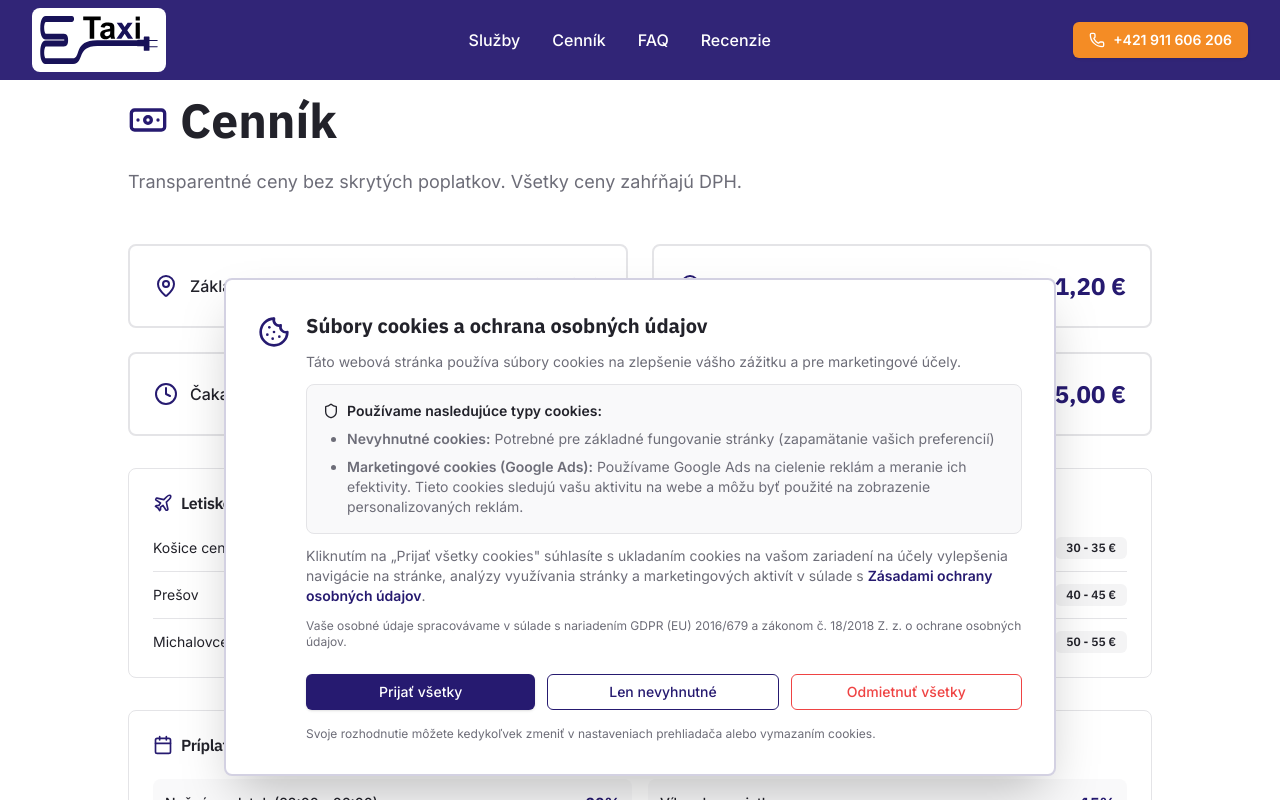
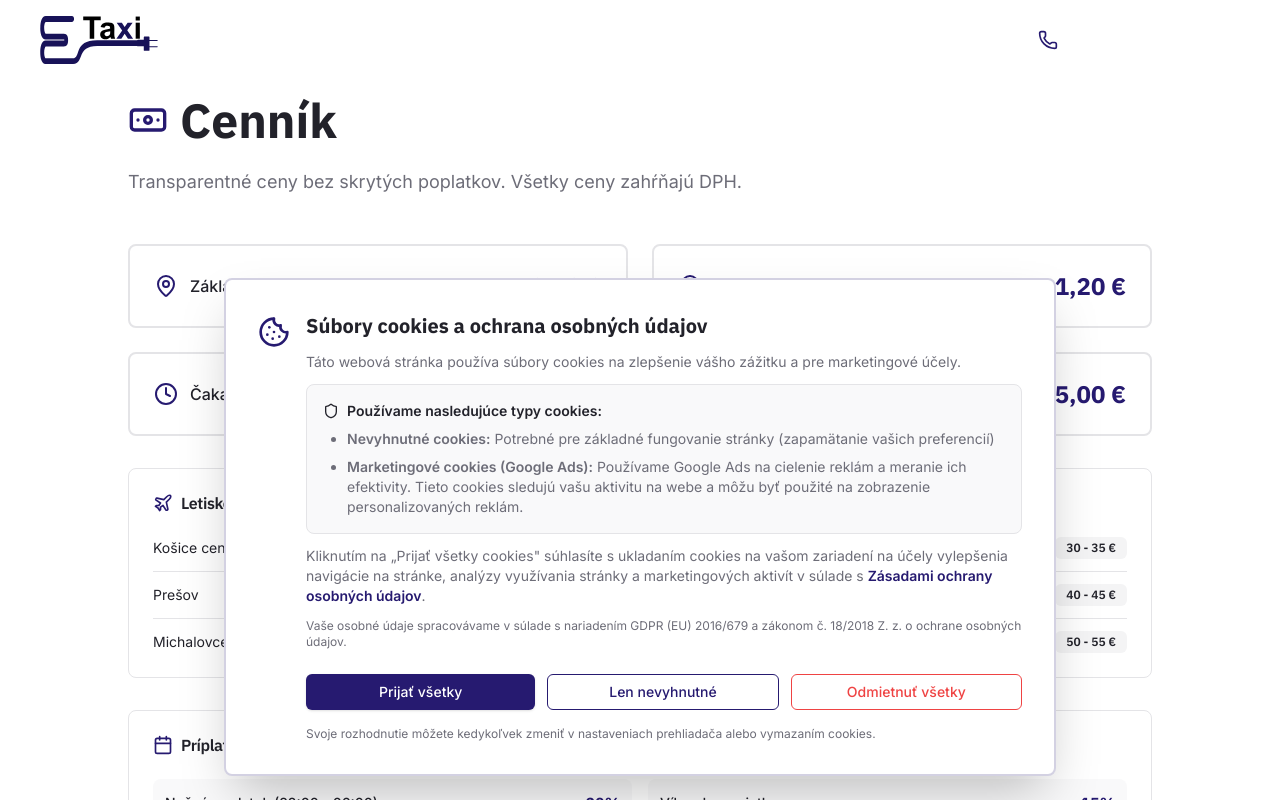
Before and after one commit to peterbejcek/sg-5ee718f3-49be-42fb-857b-8ae5c6e22001-1777794411, a Next.js app: page /cennik in a window 1280 px wide. Shown: the top 800 px of the page. Built offline with nearby package versions, Linux system fonts and the light colour scheme.

Commit message:
feat(ui): update header styling and contact section

```diff
--- a/src/components/Header.tsx
+++ b/src/components/Header.tsx
@@ -11,7 +11,8 @@ export function Header() {
 
   useEffect(() => {
     const handleScroll = () => {
-      setIsScrolled(window.scrollY > 50);
+      // Header becomes white after scrolling past hero (approximately 100vh)
+      setIsScrolled(window.scrollY > window.innerHeight * 0.5);
     };
 
     window.addEventListener("scroll", handleScroll);
@@ -29,8 +30,8 @@ export function Header() {
     <header
       className={`fixed top-0 left-0 right-0 z-50 transition-all duration-300 ${
         isScrolled
-          ? "bg-primary shadow-lg"
-          : "bg-primary/95 backdrop-blur-sm"
+          ? "bg-white shadow-md"
+          : "bg-white/10 backdrop-blur-sm"
       }`}
     >
       <div className="container">
@@ -38,7 +39,7 @@ export function Header() {
           {/* Logo */}
           <Link href="/" className="flex items-center gap-3">
             <div className={`p-2 rounded-lg transition-colors ${
-              isScrolled ? "" : "bg-white"
+              isScrolled ? "bg-primary/5" : "bg-white"
             }`}>
               <img
                 src="/etaxi_logo_svg.svg"
@@ -49,12 +50,16 @@ export function Header() {
           </Link>
 
           {/* Desktop Navigation */}
-          <nav className="hidden md:flex items-center gap-8">
+          <nav className="hidden lg:flex items-center gap-8">
             {navLinks.map((link) => (
               <Link
                 key={link.href}
                 href={link.href}
-                className="text-white hover:text-accent transition-colors font-medium"
+                className={`font-medium transition-colors ${
+                  isScrolled
+                    ? "text-foreground hover:text-primary"
+                    : "text-white hover:text-accent"
+                }`}
               >
                 {link.label}
               </Link>
@@ -63,18 +68,39 @@ export function Header() {
 
           {/* Call Button - Desktop */}
           <div className="hidden md:block">
-            <Link href="tel:+421911606206">
-              <Button className="bg-accent hover:bg-accent/90 text-white font-semibold gap-2">
-                <Phone className="h-4 w-4" />
-                +421 911 606 206
-              </Button>
+            <Link href="tel:+421911606206" className="flex items-center gap-3 group">
+              <div className={`p-3 rounded-full transition-all ${
+                isScrolled
+                  ? "bg-accent text-white"
+                  : "bg-white text-primary"
+              }`}>
+                <Phone className="h-5 w-5" />
+              </div>
+              <div className="text-left">
+                <div className={`text-xs font-medium transition-colors ${
+                  isScrolled ? "text-muted-foreground" : "text-white/80"
+                }`}>
+                  Dispečing 24/7
+                </div>
+                <div className={`text-lg font-bold tabular-nums transition-colors ${
+                  isScrolled
+                    ? "text-foreground group-hover:text-primary"
+                    : "text-white group-hover:text-accent"
+                }`}>
+                  +421 911 606 206
+                </div>
+              </div>
             </Link>
           </div>
 
           {/* Mobile Menu Button */}
           <button
-            className="md:hidden text-white p-2"
             onClick={() => setIsMobileMenuOpen(!isMobileMenuOpen)}
+            className={`lg:hidden p-2 rounded-lg transition-colors ${
+              isScrolled
+                ? "text-foreground hover:bg-muted"
+                : "text-white hover:bg-white/10"
+            }`}
             aria-label="Toggle menu"
           >
             {isMobileMenuOpen ? (
@@ -87,24 +113,36 @@ export function Header() {
 
         {/* Mobile Menu */}
         {isMobileMenuOpen && (
-          <div className="md:hidden py-4 border-t border-white/20">
-            <nav className="flex flex-col gap-4">
+          <div className="lg:hidden border-t border-border/20 bg-white">
+            <nav className="py-4 space-y-2">
               {navLinks.map((link) => (
                 <Link
                   key={link.href}
                   href={link.href}
-                  className="text-white hover:text-accent transition-colors font-medium py-2"
+                  className="block px-4 py-2 text-foreground hover:bg-muted rounded-lg transition-colors font-medium"
                   onClick={() => setIsMobileMenuOpen(false)}
                 >
                   {link.label}
                 </Link>
               ))}
-              <div className="border-t border-white/20 pt-4 mt-4">
-                <Link href="tel:+421911606206" className="w-full block">
-                  <Button className="w-full bg-accent hover:bg-accent/90 text-white font-semibold gap-2">
-                    <Phone className="h-4 w-4" />
-                    +421 911 606 206
-                  </Button>
+
+              <div className="border-t border-border pt-4 mt-4 px-4">
+                <Link
+                  href="tel:+421911606206"
+                  className="flex items-center gap-3 py-2"
+                  onClick={() => setIsMobileMenuOpen(false)}
+                >
+                  <div className="p-3 rounded-full bg-accent text-white">
+                    <Phone className="h-5 w-5" />
+                  </div>
+                  <div className="text-left">
+                    <div className="text-xs font-medium text-muted-foreground">
+                      Dispečing 24/7
+                    </div>
+                    <div className="text-lg font-bold tabular-nums text-foreground">
+                      +421 911 606 206
+                    </div>
+                  </div>
                 </Link>
               </div>
             </nav>
```
